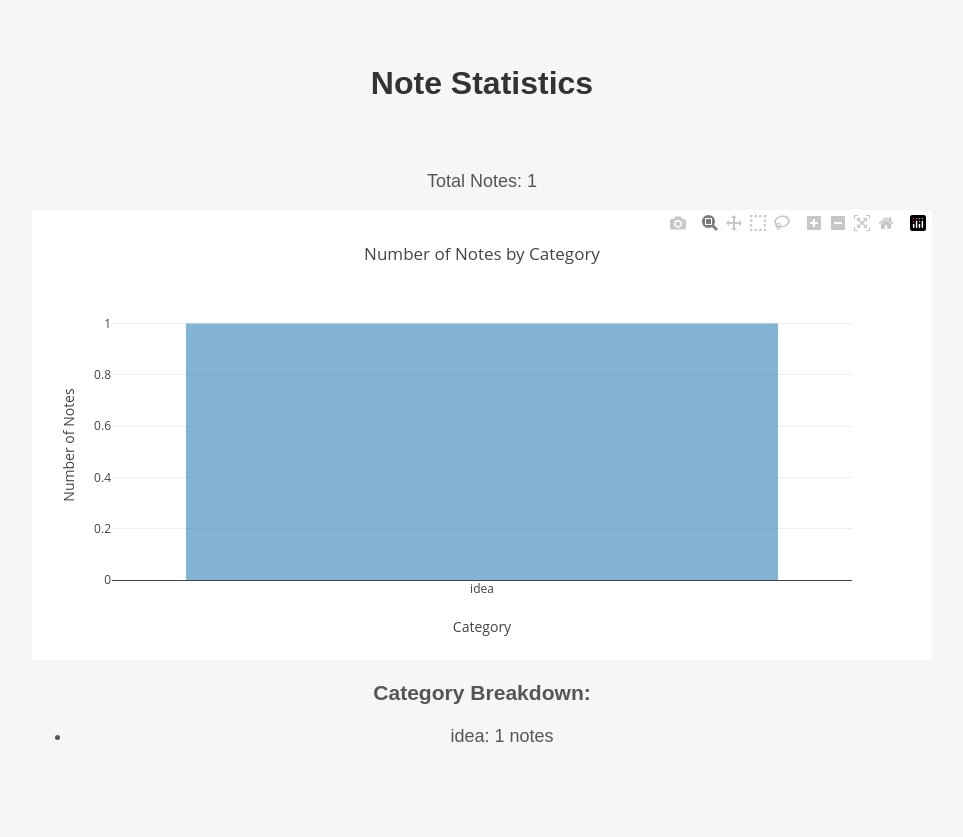
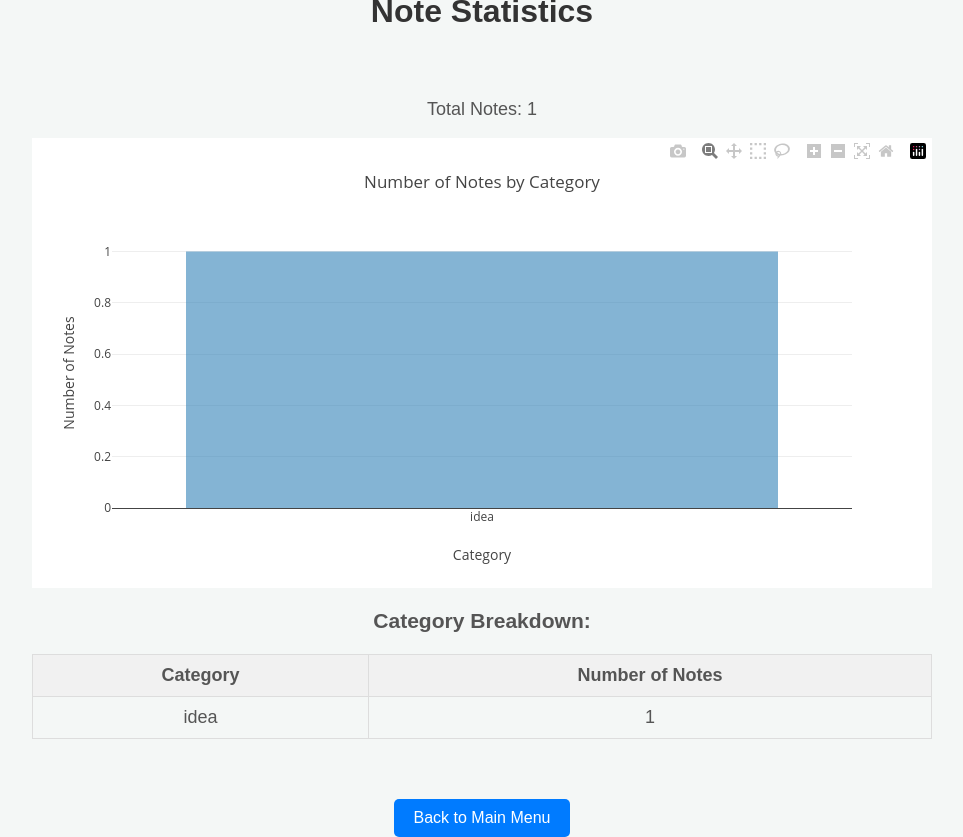
Before and after one commit to shironekoko/flask_test, a Flask app: page /statistics in a window 1280 px wide. Shown: the whole page, without its empty margins (158-1121 px from the left). Before the commit the page ends 742 px from the top, so only its background shows below. Run offline with Flask 3, Linux system fonts and the light colour scheme; a user stored in the database is signed in; some libraries are stand-ins or nearby versions.

Commit message:
addbacktomenustatic

```diff
--- a/templates/statistics.html
+++ b/templates/statistics.html
@@ -33,6 +33,34 @@
             font-size: 18px;
             color: #555;
         }
+        table {
+            width: 100%;
+            margin-top: 20px;
+            border-collapse: collapse;
+            margin-bottom: 30px;
+        }
+        table, th, td {
+            border: 1px solid #ddd;
+        }
+        th, td {
+            padding: 10px;
+            text-align: center;
+        }
+        th {
+            background-color: #f1f1f1;
+        }
+        .back-link {
+            text-decoration: none;
+            color: white;
+            background-color: #007bff;
+            padding: 10px 20px;
+            margin-top: 30px;
+            border-radius: 5px;
+            transition: background-color 0.3s;
+        }
+        .back-link:hover {
+            background-color: #0056b3;
+        }
     </style>
 </head>
 <body>
@@ -47,13 +75,28 @@
 
         <div class="stat-item">
             <h3>Category Breakdown:</h3>
-            <ul>
-                {% for category, count in category_counts %}
-                    <li>{{ category }}: {{ count }} notes</li>
-                {% endfor %}
-            </ul>
+
+            <!-- แสดงข้อมูลเป็นตาราง -->
+            <table>
+                <thead>
+                    <tr>
+                        <th>Category</th>
+                        <th>Number of Notes</th>
+                    </tr>
+                </thead>
+                <tbody>
+                    {% for category, count in category_counts %}
+                        <tr>
+                            <td>{{ category }}</td>
+                            <td>{{ count }}</td>
+                        </tr>
+                    {% endfor %}
+                </tbody>
+            </table>
         </div>
     </div>
+
+    <a href="{{ url_for('my_notes') }}" class="back-link">Back to Main Menu</a>
 
     <script>
         var categories = {{ categories|tojson }};
```
